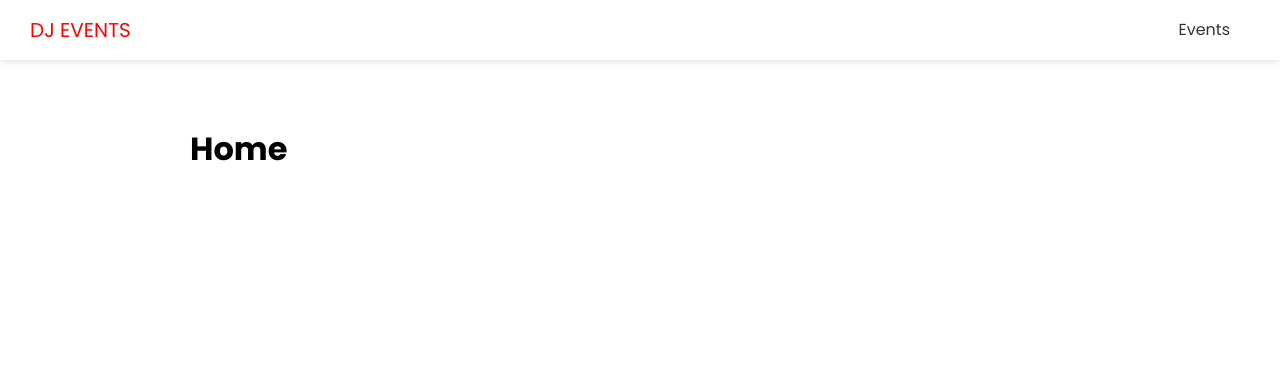
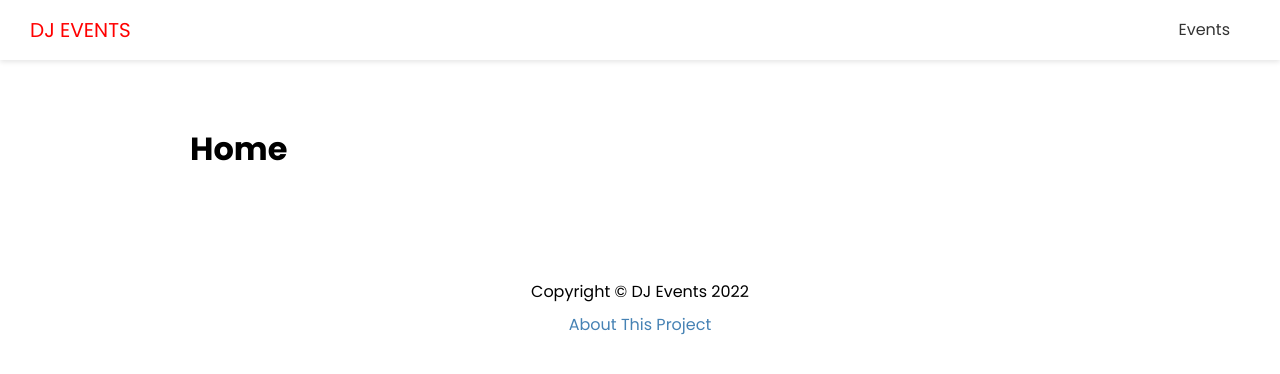
Before and after one commit to shaynemeyer/dj-events, a Next.js app in the folder dj-events-frontend/: page / in a window 1280 px wide. Shown: the top 374 px of the page. Built offline with nearby package versions, Linux system fonts and the light colour scheme.

Commit message:
Added footer

```diff
--- a/dj-events-frontend/components/Footer.tsx
+++ b/dj-events-frontend/components/Footer.tsx
@@ -1,5 +1,15 @@
-import React from 'react';
+import Link from "next/link";
+import React from "react";
+import styles from "../styles/Footer.module.css";
 
 export default function Footer() {
-  return <div>Footer</div>;
+  const thisYear = new Date().getFullYear();
+  return (
+    <footer className={styles.footer}>
+      <p>Copyright &copy; DJ Events {thisYear}</p>
+      <p>
+        <Link href="/about">About This Project</Link>
+      </p>
+    </footer>
+  );
 }
--- a/dj-events-frontend/components/Layout.tsx
+++ b/dj-events-frontend/components/Layout.tsx
@@ -1,7 +1,8 @@
-import Head from 'next/head';
-import React from 'react';
-import styles from '../styles/Layout.module.css';
-import Header from './Header';
+import Head from "next/head";
+import React from "react";
+import styles from "../styles/Layout.module.css";
+import Footer from "./Footer";
+import Header from "./Header";
 
 interface LayoutProps {
   title?: string;
@@ -11,9 +12,9 @@
 }
 
 const DefaultProps: LayoutProps = {
-  title: 'DJ Events',
-  keywords: 'music, dj, edm, events',
-  description: 'Find the latest DJ and other musical events',
+  title: "DJ Events",
+  keywords: "music, dj, edm, events",
+  description: "Find the latest DJ and other musical events",
 };
 
 export default function Layout({
@@ -31,6 +32,7 @@
       </Head>
       <Header />
       <div className={styles.container}>{children}</div>
+      <Footer />
     </div>
   );
 }
```
Also changed, not shown: 1 other file (tests, documents, lock files or other folders).
